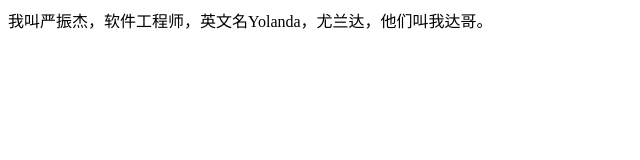
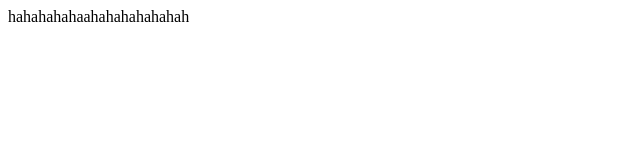
Before and after one commit to pisfans/pisfans.github.io, a plain HTML site: page index.html in a window 1280 px wide. Shown: the whole page, without its empty margins (0-640 px from the left). Drawn offline with Linux system fonts and the light colour scheme.

Commit message:
Update index.html

```diff
--- a/index.html
+++ b/index.html
@@ -2,9 +2,9 @@
 <html>
 <head>
     <meta http-equiv="content-type" content="text/html;charset=utf-8"/>
-    <title>严振杰</title>
+    <title>wzw</title>
 </head>
 <body>
-我叫严振杰，软件工程师，英文名Yolanda，尤兰达，他们叫我达哥。
+hahahahahaahahahahahahah
 </body>
 </html>
```
